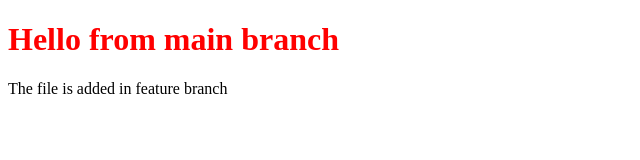
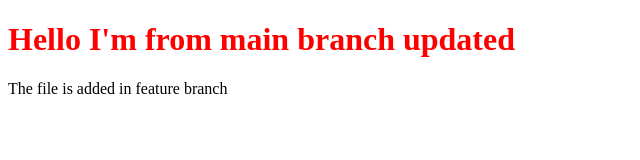
Before and after one commit to BhavikaFexle/PracticeTask, a plain HTML site: page index.html in a window 1280 px wide. Shown: the whole page, without its empty margins (0-640 px from the left). Drawn offline with Linux system fonts and the light colour scheme.

Commit message:
Updated h1 in mainbranch

```diff
--- a/index.html
+++ b/index.html
@@ -7,6 +7,6 @@
     <link rel = "stylesheet" href = "style.css">
 </head>
  <body>
-    <h1>Hello from main branch </h1>
+    <h1>Hello I'm from main branch updated </h1>
     <p> The file is added in feature branch</p>
  </html>
```
